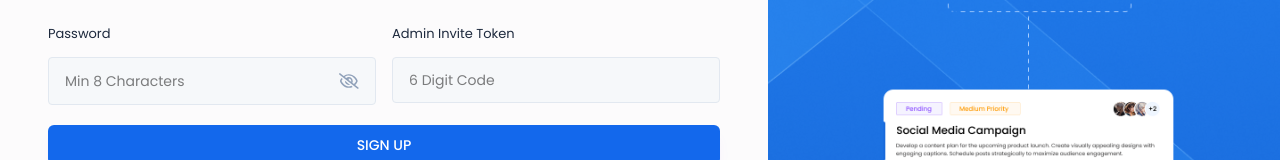
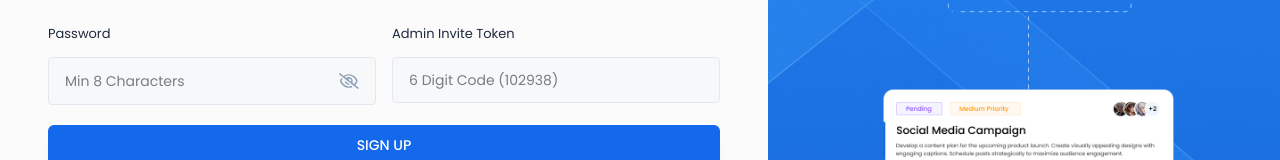
Before and after one commit to kartik1767/Dincharya, a React (Vite) app in the folder frontend/Task-Manager/: page /signUp in a window 1280 px wide. Shown: the part 455-615 px from the top of the page. Built offline with nearby package versions, Linux system fonts and the light colour scheme; no server answers.

Commit message:
admin token displayed

```diff
--- a/frontend/Task-Manager/src/pages/Auth/SignUp.jsx
+++ b/frontend/Task-Manager/src/pages/Auth/SignUp.jsx
@@ -123,7 +123,7 @@ const SignUp = () => {
               value={adminInviteToken}
               onChange={({ target }) => setAdminInviteToken(target.value)}
               label="Admin Invite Token"
-              placeholder="6 Digit Code"
+              placeholder="6 Digit Code (102938)"
               type="text"
             />
           </div>
```
